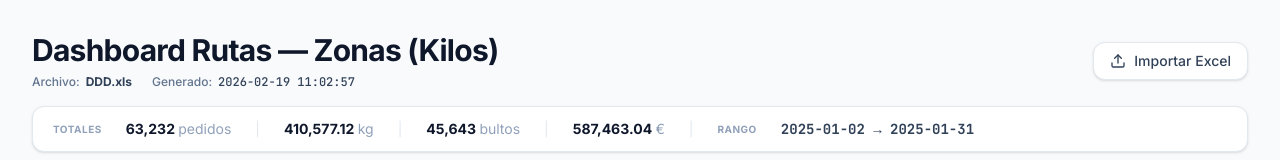
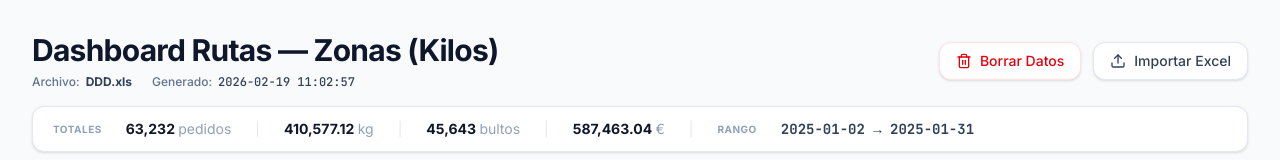
Before and after one commit to pascualp/zonas-por-kilos-, a React (Vite) app: page / in a window 1280 px wide. Shown: the top 160 px of the page. Built offline with nearby package versions, Linux system fonts and the light colour scheme.

Commit message:
feat: Add ability to clear dashboard data
Introduces a function to reset the dashboard to its initial empty state. This includes clearing all loaded data and resetting filters to their default values. A new "Clear Data" button will be added to the UI for this functionality.

```diff
--- a/src/App.tsx
+++ b/src/App.tsx
@@ -12,7 +12,8 @@ import {
   MapPin,
   Calendar,
   Upload,
-  Info
+  Info,
+  Trash2
 } from 'lucide-react';
 import { motion, AnimatePresence } from 'motion/react';
 import { clsx, type ClassValue } from 'clsx';
@@ -128,6 +129,21 @@ const INITIAL_DATA: DashboardData = {
     {"Fecha": "2025-01-03", "Zona": 0, "ZonaNombre": "PALMA", "DiaSemanaN": 4, "DiaSemana": "Viernes", "Mes": "2025-01", "Pedidos": 34, "Kilos": 137.7, "Euros": 320.98, "Bultos": 24},
     {"Fecha": "2025-01-03", "Zona": 9, "ZonaNombre": "ARENAL", "DiaSemanaN": 4, "DiaSemana": "Viernes", "Mes": "2025-01", "Pedidos": 14, "Kilos": 119.6, "Euros": 213.39, "Bultos": 14}
   ]
+};
+const EMPTY_DATA: DashboardData = {
+  source_file: "Ninguno",
+  generated_at: "-",
+  min_fecha: "",
+  max_fecha: "",
+  total_pedidos: 0,
+  total_kilos: 0,
+  total_euros: 0,
+  total_bultos: 0,
+  months: [],
+  weekdays: ["Lunes", "Martes", "Miércoles", "Jueves", "Viernes", "Sábado", "Domingo"],
+  zones: INITIAL_ZONES,
+  daily_all: [],
+  daily_zone: []
 };
 
 // --- Components ---
@@ -365,6 +381,18 @@ export default function App() {
 
   // --- Handlers ---
 
+  const handleClearData = () => {
+    setData(EMPTY_DATA);
+    setFilters({
+      ...filters,
+      dateFrom: "",
+      dateTo: "",
+      month: 'ALL',
+      dow: 'ALL'
+    });
+    setSelectedDate(null);
+  };
+
   const handleFileUpload = (e: React.ChangeEvent<HTMLInputElement>) => {
     const file = e.target.files?.[0];
     if (!file) return;
@@ -543,6 +571,13 @@ export default function App() {
           </div>
 
           <div className="flex items-center gap-3">
+            <button
+              onClick={handleClearData}
+              className="flex items-center gap-2 bg-white hover:bg-red-50 text-red-600 px-4 py-2 rounded-xl transition-all border border-red-100 font-medium text-sm shadow-sm"
+            >
+              <Trash2 size={16} />
+              Borrar Datos
+            </button>
             <label className="flex items-center gap-2 bg-white hover:bg-slate-50 text-slate-700 px-4 py-2 rounded-xl cursor-pointer transition-all border border-slate-200 font-medium text-sm shadow-sm">
               <Upload size={16} />
               Importar Excel
```
